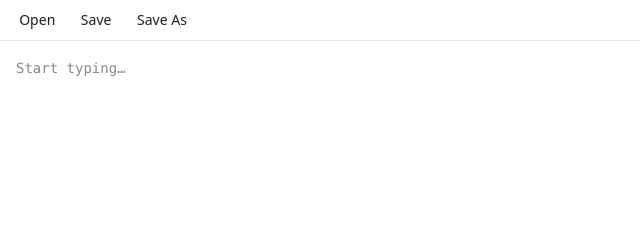
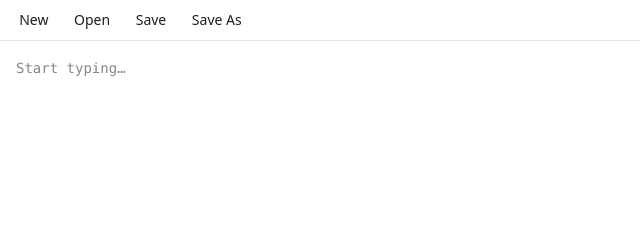
Before and after one commit to ollielarkins/RewrittenInKBs-MicrosoftEdition, a plain HTML site: page index.html in a window 1280 px wide. Shown: the top 240 px of the page, 0-640 px from the left. Drawn offline with Linux system fonts and the light colour scheme.

Commit message:
Add New/clear button (4.9KB)
New resets the editor to a blank untitled.txt, drops the file handle, and
clears the autosave — guarded by a confirm() when there are unsaved changes so
work can't be wiped by accident. Verified in jsdom. Shell total 4922 bytes.

Co-Authored-By: Claude Opus 4.8 <noreply@anthropic.com>

```diff
--- a/index.html
+++ b/index.html
@@ -1,4 +1,4 @@
-<!doctype html><meta charset=utf-8><title>Notepad</title><meta name=viewport content="width=device-width,initial-scale=1"><meta name=theme-color content=#1e1e1e><link rel=manifest href=manifest.webmanifest><link rel=icon href=icon.svg><style>:root{--bg:#fff;--fg:#1e1e1e;--mut:#888;--ln:#0000001a}@media(prefers-color-scheme:dark){:root{--bg:#1e1e1e;--fg:#ddd;--ln:#ffffff1f}}html,body{height:100%;margin:0}body{display:flex;flex-direction:column;font:14px/1.4 system-ui,sans-serif;background:var(--bg);color:var(--fg)}header,footer{display:flex;align-items:center;gap:.4rem;padding:.35rem .6rem}header{border-bottom:1px solid var(--ln)}footer{border-top:1px solid var(--ln);font-size:12px;color:var(--mut)}button{font:inherit;color:inherit;background:0;border:0;padding:.3rem .6rem;border-radius:6px;cursor:pointer}button:hover{background:var(--ln)}#n{margin-left:auto;color:var(--mut);font-size:12.5px}#pos{margin-left:auto}textarea{flex:1;border:0;outline:0;resize:none;padding:1rem;background:var(--bg);color:var(--fg);font:14px/1.6 ui-monospace,Consolas,monospace;white-space:pre;tab-size:4}textarea::placeholder{color:var(--mut)}</style><header><button id=o>Open</button><button id=s>Save</button><button id=sa>Save As</button><span id=n>untitled.txt</span></header><textarea id=p spellcheck=false autofocus placeholder="Start typing…"></textarea><footer><span id=cnt></span><span id=pos></span></footer><script>
+<!doctype html><meta charset=utf-8><title>Notepad</title><meta name=viewport content="width=device-width,initial-scale=1"><meta name=theme-color content=#1e1e1e><link rel=manifest href=manifest.webmanifest><link rel=icon href=icon.svg><style>:root{--bg:#fff;--fg:#1e1e1e;--mut:#888;--ln:#0000001a}@media(prefers-color-scheme:dark){:root{--bg:#1e1e1e;--fg:#ddd;--ln:#ffffff1f}}html,body{height:100%;margin:0}body{display:flex;flex-direction:column;font:14px/1.4 system-ui,sans-serif;background:var(--bg);color:var(--fg)}header,footer{display:flex;align-items:center;gap:.4rem;padding:.35rem .6rem}header{border-bottom:1px solid var(--ln)}footer{border-top:1px solid var(--ln);font-size:12px;color:var(--mut)}button{font:inherit;color:inherit;background:0;border:0;padding:.3rem .6rem;border-radius:6px;cursor:pointer}button:hover{background:var(--ln)}#n{margin-left:auto;color:var(--mut);font-size:12.5px}#pos{margin-left:auto}textarea{flex:1;border:0;outline:0;resize:none;padding:1rem;background:var(--bg);color:var(--fg);font:14px/1.6 ui-monospace,Consolas,monospace;white-space:pre;tab-size:4}textarea::placeholder{color:var(--mut)}</style><header><button id=nw>New</button><button id=o>Open</button><button id=s>Save</button><button id=sa>Save As</button><span id=n>untitled.txt</span></header><textarea id=p spellcheck=false autofocus placeholder="Start typing…"></textarea><footer><span id=cnt></span><span id=pos></span></footer><script>
 // Elements with an id are globals (p,n,o,s,sa,pos,cnt) — no getElementById.
 let h=null,dirty=false
 p.value=localStorage.N||''                     // restore auto-saved text
@@ -36,6 +36,7 @@ async function save(as){                        // Save / Save As (as=true)
  }
  dirty=false;title()
 }
+nw.onclick=()=>{if(dirty&&!confirm('Discard unsaved changes?'))return;p.value='';n.textContent='untitled.txt';h=null;saved()}
 s.onclick=()=>save()
 sa.onclick=()=>save(true)
 onkeydown=e=>{if(e.ctrlKey||e.metaKey){const k=e.key.toLowerCase()
```
